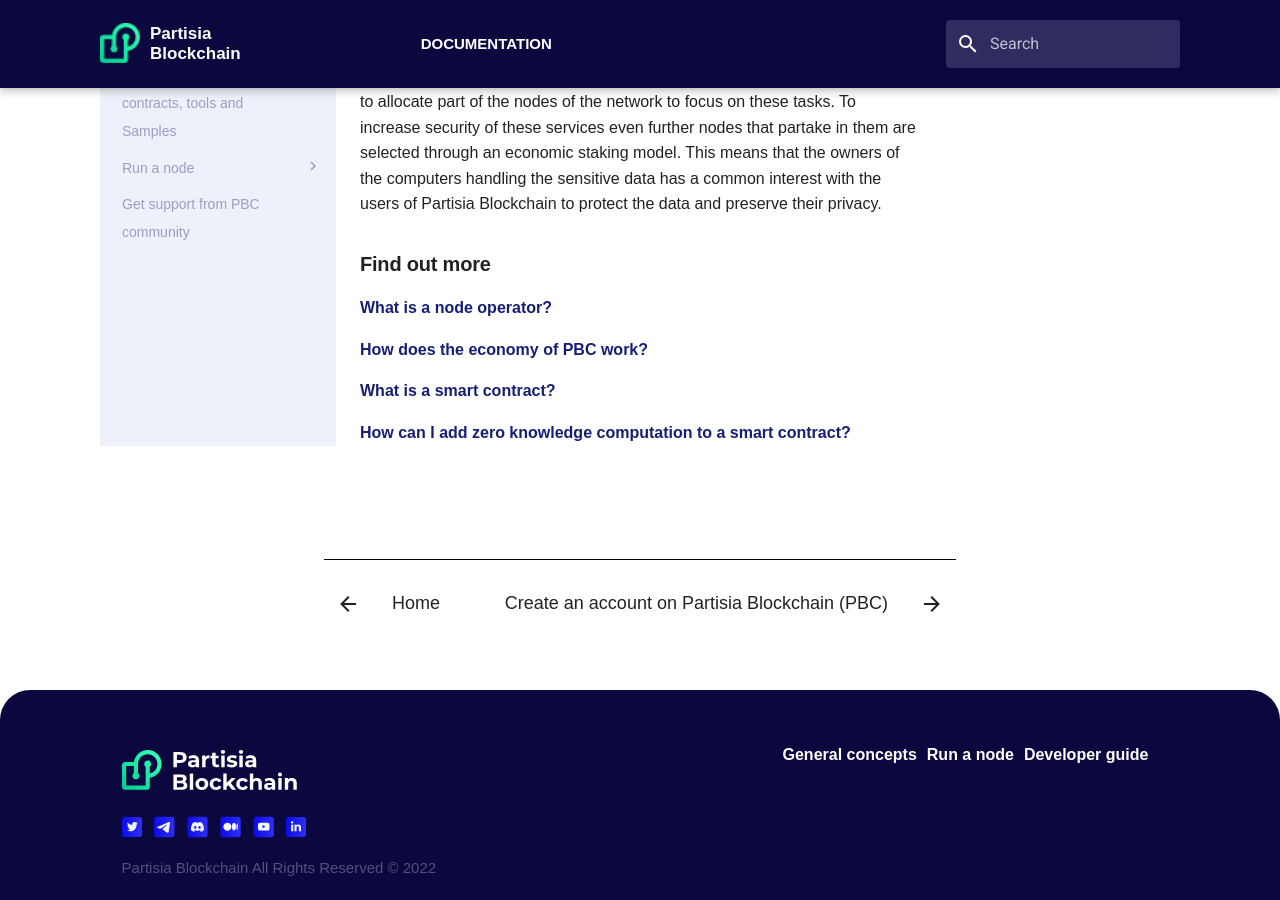
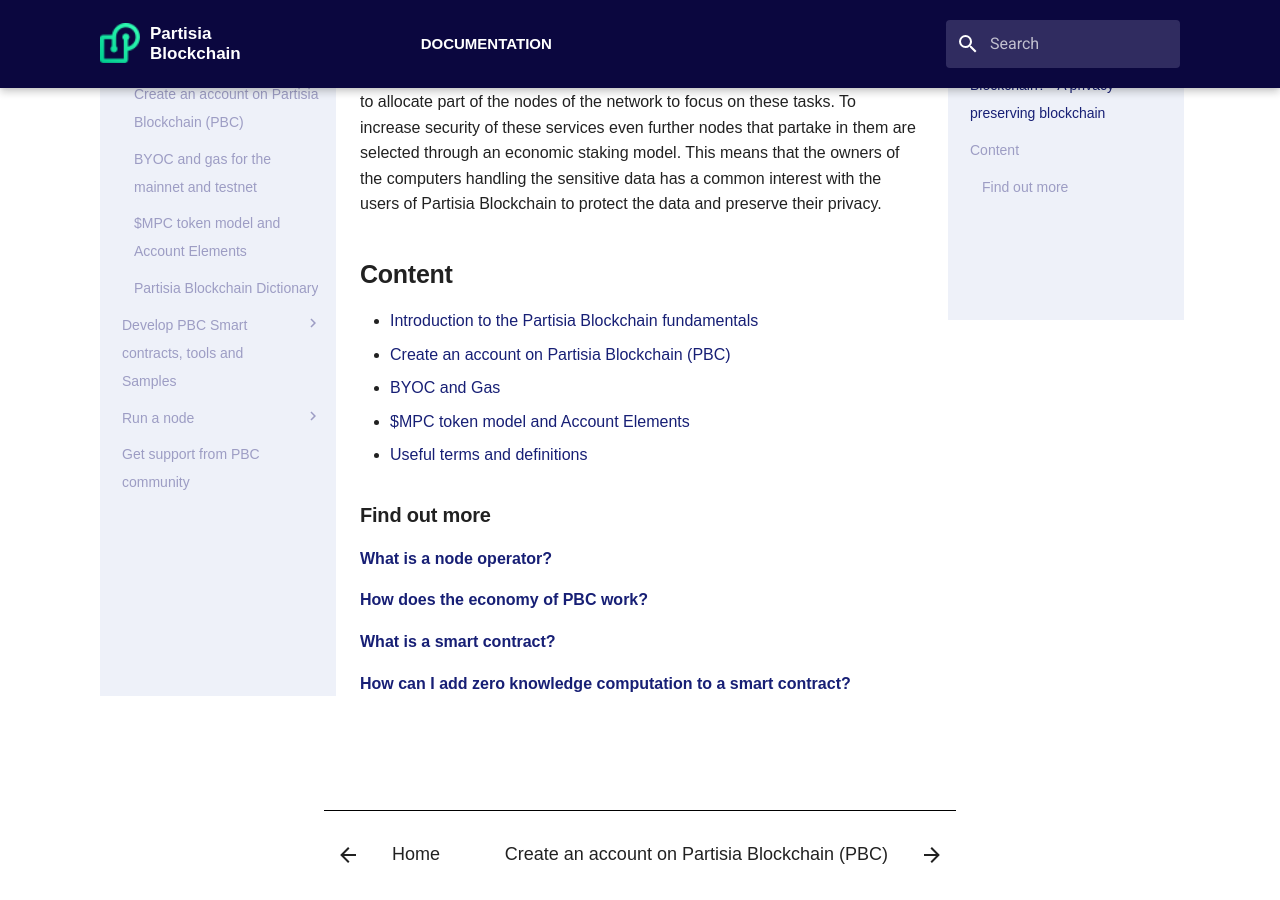
Before and after one commit to 0xSero/partisia-docs, an MkDocs documentation site: the page built from docs/introduction.md, in a window 1280 px wide and 900 px high, scrolled down 2525 px. Built offline with MkDocs 1.6.1 and Material for MkDocs 9.7.7, drawn with Linux system fonts in a browser that asks for light colours; some web fonts are replaced; a script that is not in the unit is left out.

Commit message:
Reverting and using existing introduction for pbc fundamentals

```diff
--- a/docs/introduction.md
+++ b/docs/introduction.md
@@ -36,6 +36,14 @@
 Partisia Blockchain comes with an extra privacy layer. This allows for [zero knowledge computations](https://medium.com/partisia-blockchain/mpc-techniques-series-part-8-zero-knowledge-proofs-what-are-they-and-what-are-they-good-for-2f39ed0eab39) to happen in parallel with the activities on the public blockchain. If we go back to our example of a general election being run on a blockchain, the PBC is able to provide an election without the possibility of voter fraud and at the same time keep all the votes a secret. The combination of the technologies of blockchain and [multiparty computation(MPC)](https://medium.com/partisia-blockchain/mpc-and-blockchain-a-match-made-in-heaven-df4291390b5b) expands the possibilities for blockchains immensely.
 For zero knowledge computation to happen simultaneous with the public activities on the blockchain it is necessary to allocate part of the nodes of the network to focus on these tasks. To increase security of these services even further nodes that partake in them are selected through an economic staking model. This means that the owners of the computers handling the sensitive data has a common interest with the users of Partisia Blockchain to protect the data and preserve their privacy.
 
+## Content
+
+- [Introduction to the Partisia Blockchain fundamentals](introduction.md)
+- [Create an account on Partisia Blockchain (PBC)](accounts.md)
+- [BYOC and Gas ](byoc.md)
+- [$MPC token model and Account Elements](mpc-tokens.md)
+- [Useful terms and definitions](dictionary.md)
+
 ### Find out more
 
 [**What is a node operator?**](operator-0-introduction.md)
```
Also changed, not shown: docs/PBC-fundamentals.md (deleted, +0 -11 lines), docs/index.md (+1 -1 lines).
